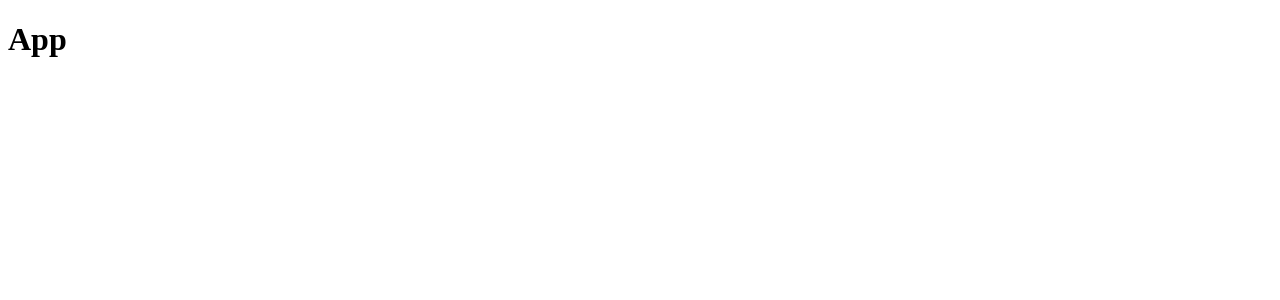
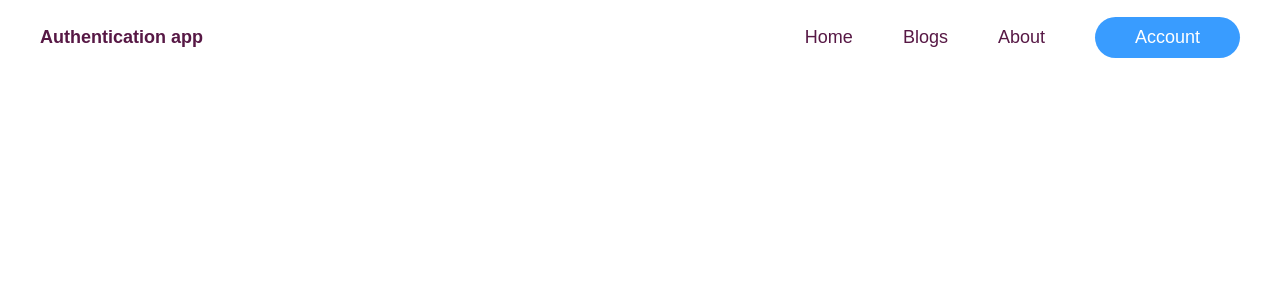
Before and after one commit to jmollericon/authentication_front, a React (Create React App) app: page / in a window 1280 px wide. Shown: the top 300 px of the page. Built offline with nearby package versions, Linux system fonts and the light colour scheme.

Commit message:
🎨 implementation of the NavBar

```diff
--- /dev/null
+++ b/src/components/App.css
@@ -0,0 +1,13 @@
+* {
+  margin: 0;
+  padding: 0;
+  box-sizing: border-box;
+}
+html {
+  font-family: sans-serif;
+  font-size: 62.5%;
+}
+.link {
+  text-decoration: none;
+  font-size: 1.8rem;
+}
--- a/src/components/App.js
+++ b/src/components/App.js
@@ -1,6 +1,17 @@
+import React from 'react';
+import { BrowserRouter } from 'react-router-dom';
+
+import Navbar from './Navbar/Navbar';
+
+import './App.css';
+
 const App = () => {
   return (
-    <h1>App</h1>
+    <div>
+      <BrowserRouter>
+        <Navbar />
+      </BrowserRouter>
+    </div>
   );
 }
 
--- /dev/null
+++ b/src/components/CTA/CTA.css
@@ -0,0 +1,7 @@
+.cta {
+  display: inline-block;
+  padding: 1rem 4rem;
+  background: #399cff;
+  color: #fff;
+  border-radius: 10rem;
+}
--- /dev/null
+++ b/src/components/CTA/CTA.jsx
@@ -0,0 +1,15 @@
+import React from 'react'
+
+import { Link } from 'react-router-dom';
+
+import './CTA.css';
+
+const CTA = (props) => {
+  return (
+    <Link to={props.target} className="link cta">
+      {props.children}
+    </Link>
+  )
+}
+
+export default CTA;
--- /dev/null
+++ b/src/components/Navbar/Navbar.css
@@ -0,0 +1,24 @@
+.logo {
+  font-size: 3rem;
+  font-weight: bold;
+}
+.logo, .nav-link {
+  color: #571845;
+}
+.main-header {
+  height: 7.5rem;
+  display: flex;
+  align-items: center;
+  padding: 2rem 4rem;
+}
+.nav-list {
+  list-style-type: none;
+  display: flex;
+  align-items: center;
+}
+.nav-item {
+  margin-left: 5rem;
+}
+.main-nav {
+  margin-left: auto;
+}
--- /dev/null
+++ b/src/components/Navbar/Navbar.jsx
@@ -0,0 +1,35 @@
+import React from 'react'
+import { Link } from 'react-router-dom';
+import CTA from '../CTA/CTA';
+
+import './Navbar.css';
+
+const Navbar = () => {
+  return (
+    <div className="main-header">
+      <div className="logo-container">
+        <Link to="/" className="link logo">Authentication app</Link>
+      </div>
+      <nav className="main-nav">
+        <ul className="nav-list">
+          <li className="nav-item">
+            <Link to="/" className="link nav-link">Home</Link>
+          </li>
+          <li className="nav-item">
+            <Link to="/blogs" className="link nav-link">Blogs</Link>
+          </li>
+          <li className="nav-item">
+            <Link to="/about" className="link nav-link">About</Link>
+          </li>
+          <li className="nav-item">
+            <CTA target='/signin'>
+              Account
+            </CTA>
+          </li>
+        </ul>
+      </nav>
+    </div>
+  )
+}
+
+export default Navbar;
```
